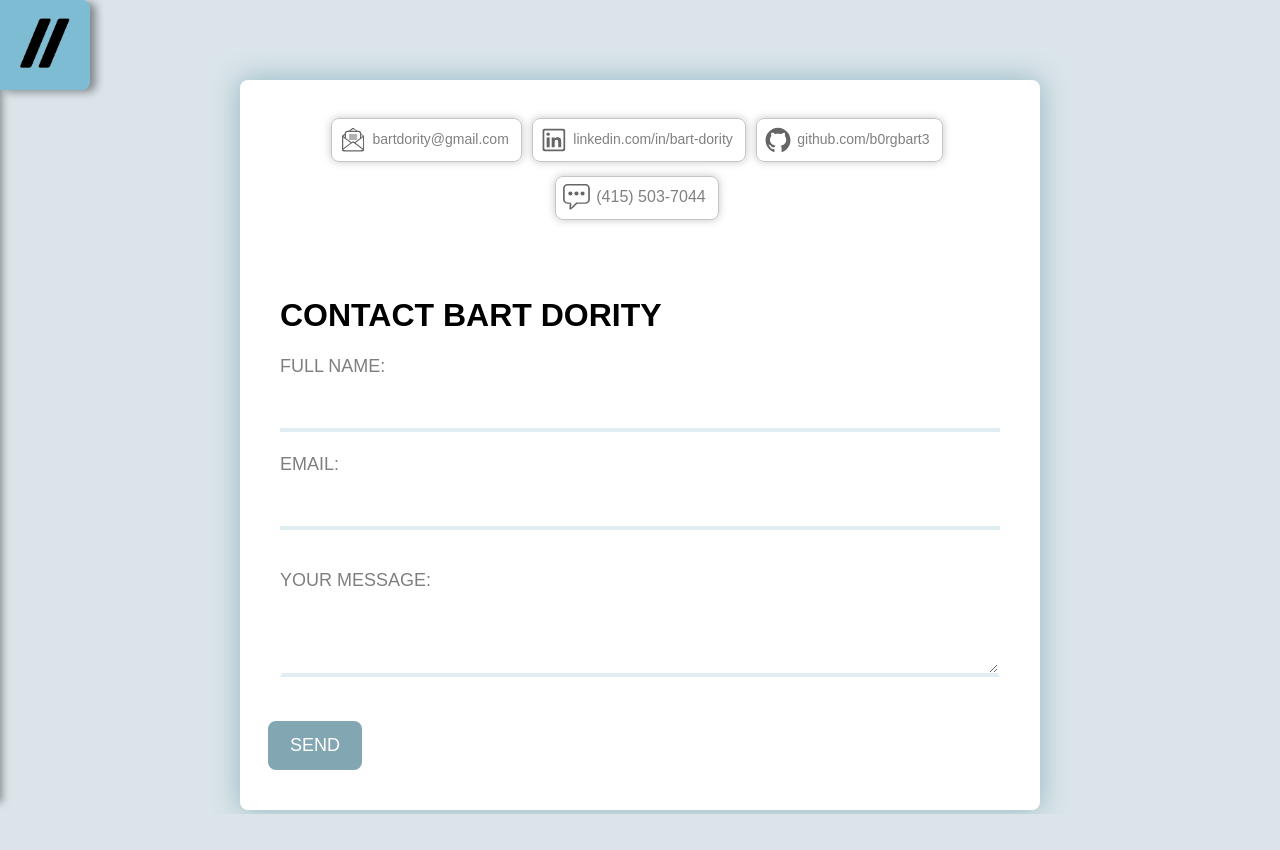
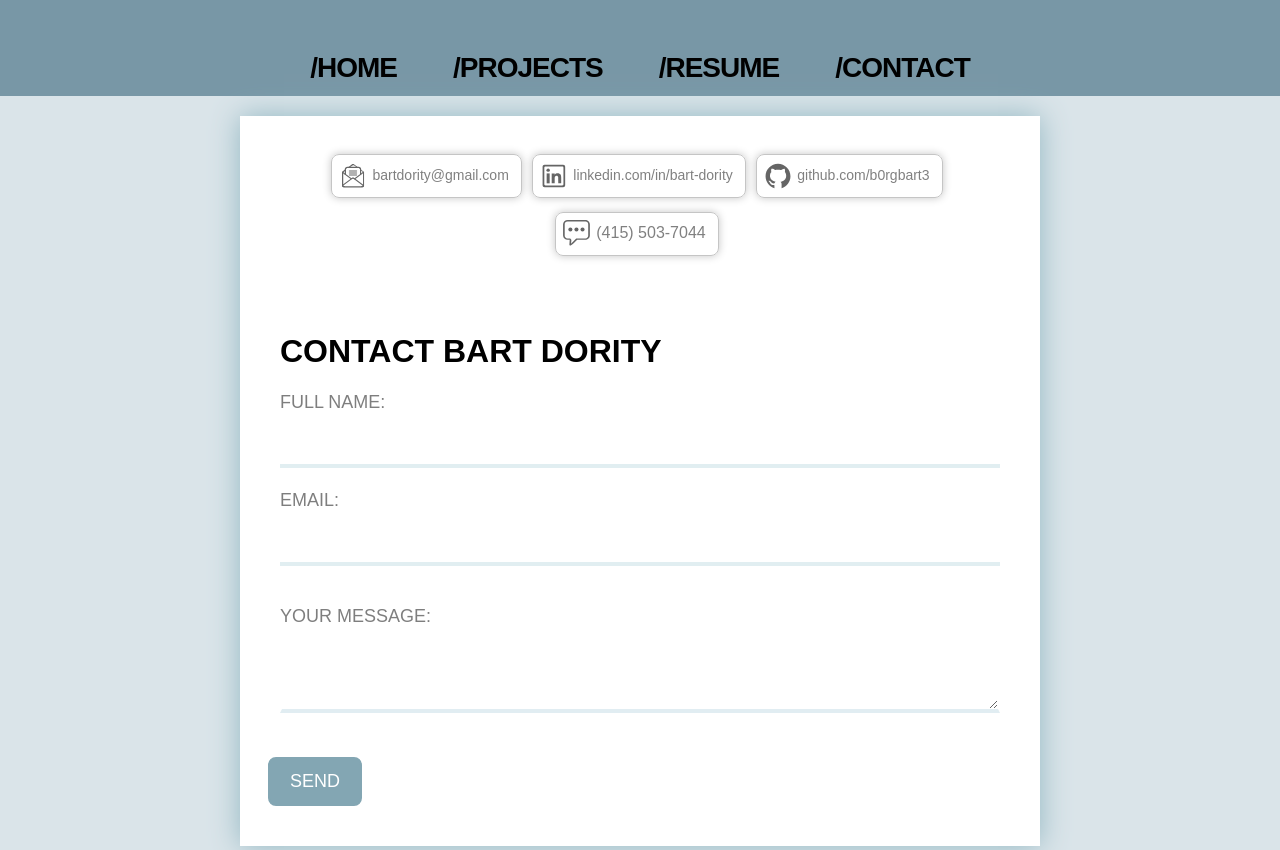
Before and after one commit to b0rgbart3/portfolio4, a React (Create React App) app in the folder client/: page /contact in a window 1280 px wide. Before the commit the page ends 814 px from the top, so only its background shows below. Built offline with nearby package versions, Linux system fonts and the light colour scheme; a web font is replaced by a local one.

Commit message:
adding desktop menu and hiding mobile menu

```diff
--- a/client/src/App.js
+++ b/client/src/App.js
@@ -3,6 +3,7 @@ import { BrowserRouter as Router, Route, Switch } from "react-router-dom";
 import "./App.css";
 import { PortfolioProvider } from "./utils/GlobalState";
 import Menu from "./components/Menu"
+import DesktopMenu from "./components/DesktopMenu"
 import Main from "./pages/Main"
 import Projects from "./pages/Projects"
 import Resume from "./pages/Resume"
@@ -16,8 +17,7 @@ function App() {
     <Router>
      <div className="App group">
         <PortfolioProvider>
-
-
+          <DesktopMenu/>
           <Switch>
             <Route exact path="/" component={Main} />
             <Route exact path="/projects" component={Projects} />
@@ -25,7 +25,6 @@ function App() {
             <Route exact path="/contact" component={Contact} />
             <Route component={NoMatch} />
           </Switch>
-
           <Menu/>
         </PortfolioProvider>
       </div>
--- /dev/null
+++ b/client/src/components/DesktopMenu.css
@@ -0,0 +1,59 @@
+
+
+.desktopMenu {
+    margin-bottom:0px;
+
+}
+
+.dmenuList {
+    list-style:none;
+    text-align:left;
+    font-family: futura-pt, sans-serif;
+    font-size:28px;
+    line-height:2em;
+    font-weight: 600;
+    letter-spacing:-1px;
+    padding:0;
+    margin:0;
+    padding-top:0px;
+    cursor: pointer;
+    user-select: none;
+    text-align: center;
+    background-color:#7897a6;
+}
+
+.dmenuList li {
+    padding-left:1em;
+    padding-right:1em;
+    padding-top:40px;
+    cursor: pointer;
+    user-select: none;
+    display:inline-block;
+}
+.dmenuList li:hover {
+
+    cursor: pointer;
+    user-select: none;
+}
+
+.dmenuList li:active {
+color:white;
+    cursor: pointer;
+    user-select: none;
+}
+
+.dmenuList li:focus {
+    cursor: pointer;
+    user-select: none;
+}
+
+.dmenuList li:visited {
+    cursor: pointer;
+    user-select: none;
+}
+
+@media only screen and (max-width:740px) {
+    .desktopMenu {
+        display:none;
+    }
+}
--- /dev/null
+++ b/client/src/components/DesktopMenu.js
@@ -0,0 +1,28 @@
+import React from "react";
+import { Link } from "react-router-dom"; // ,useLocation
+import "./DesktopMenu.css";
+
+function DesktopMenu() {
+  //const [state, dispatch] = usePortfolioContext();
+
+  return (
+    <div className="desktopMenu">
+      <ul className="dmenuList">
+        <Link to="/">
+          <li>/HOME</li>
+        </Link>
+        <Link to="/projects">
+          <li>/PROJECTS</li>
+        </Link>
+        <Link to="/resume">
+          <li>/RESUME</li>
+        </Link>
+        <Link to="/contact">
+          <li>/CONTACT</li>
+        </Link>
+      </ul>
+    </div>
+  );
+}
+
+export default DesktopMenu;
--- a/client/src/components/Menu.css
+++ b/client/src/components/Menu.css
@@ -6,7 +6,7 @@
     height:100vh;
     box-sizing: border-box;
     display:inline-block;
-    transition: all .3s;
+    transition: all .5s;
     top:0;
     left:0;
 }
@@ -135,3 +135,9 @@ color:black;
 /* font-family: futura-pt-bold, sans-serif;
 font-weight: 700;
 font-style: italic; */
+
+@media only screen and (min-width:740px) {
+    .MenuPanel {
+        display:none;
+    }
+}
--- a/client/src/components/ProjectBox.js
+++ b/client/src/components/ProjectBox.js
@@ -168,10 +168,10 @@ function ProjectBox(props) {
 
         <div className="projectTitle">{props.project.title}</div>
         <div className="projectDescription">{props.project.description}</div>
-        <p class="techLabel">Technology Stack:</p>
+        <p className="techLabel">Technology Stack:</p>
         <div className="projectTech">
           {props.project.tech.map((tech, techIndex) => (
-            <div className="techIcon">
+            <div className="techIcon" key={techIndex}>
               <img
                 className="techShieldIcon"
                 src={require("../images/shields/" +
--- a/client/src/pages/Contact.css
+++ b/client/src/pages/Contact.css
@@ -3,6 +3,9 @@
     display:inline-block;
     box-sizing: border-box;
     width:100%;
+    margin:0;
+    padding:0;
+    margin-top:20px;
 }
 form {
     padding:0;
@@ -11,8 +14,7 @@ form {
     width:100%;
     background-color: white;
     margin:auto;
-    border-radius:8px;
-    margin-top:80px;
+    margin-top:0px;
     color:black;
     text-align:left;
     z-index: 0;
@@ -21,13 +23,10 @@ form {
     padding:0;
     overflow: hidden;
     box-shadow:0 0 28px rgb(146, 183, 194);
-
-}
-
-.contactForm {
     font-family: futura-pt, sans-serif;
     font-weight: 400;
     font-style: normal;
+
 }
 
 .myLabel {
@@ -251,9 +250,21 @@ textarea:focus {
         width:80%;
         max-width:800px;
         margin:auto;
-        border-radius:8px;
-        margin-top:80px;
+
+        margin-top:0px;
         text-align:left;
     }
 
 }
+
+
+@media only screen and (max-width:740px) {
+    .Contact  {
+        margin-top:0px;
+        padding-top:0;
+    }
+    .contactForm {
+        padding-top:120px;
+        margin-top:0;
+    }
+  }
--- a/client/src/pages/Contact.js
+++ b/client/src/pages/Contact.js
@@ -61,13 +61,9 @@ function Contact() {
     }
   }
   return (
-
 <div className="Contact group">
-
         <form className="contactForm" onSubmit={handleOnSubmit}>
-
-
-        <div class="contactButtons">
+ <div class="contactButtons">
         <a href="mailto:bartdority@gmail.com" className="resumeLink">
           <div className="emailLinker">
             <img src={emailIcon} alt='email_icon' />bartdority@gmail.com
--- a/client/src/pages/Main.css
+++ b/client/src/pages/Main.css
@@ -9,6 +9,7 @@
     display:block;
     padding-left:4%;
     padding-right:4%;
+    padding-top:0;
     background-color:white;
     padding-bottom:0;
     box-shadow:0 0 28px rgb(146, 183, 194);
--- a/client/src/pages/Projects.css
+++ b/client/src/pages/Projects.css
@@ -7,6 +7,8 @@
     text-align:center;
     padding:0;
     padding-bottom:300px;
+    padding-top:0;
+    margin-top:20px;
 
 }
 
@@ -16,7 +18,7 @@
     font-weight: 500;
     font-style: normal;
     text-align:left;
-    margin-top:120px;
+    margin-top:0px;
     margin-left:0px;
     line-height:1em;
     margin-left:40px;
@@ -37,3 +39,10 @@
     }
 
   }
+
+
+@media only screen and (max-width:740px) {
+  .Projects  {
+      margin-top:120px;
+  }
+}
--- a/client/src/pages/Resume.css
+++ b/client/src/pages/Resume.css
@@ -7,6 +7,7 @@
 .resumeBox {
     background-color:rgb(248,248,248);
     padding:20px;
+
     width:100%;
     color:black;
     margin:auto;
@@ -19,9 +20,12 @@
     box-shadow:0 0 28px rgb(146, 183, 194);
     padding-bottom:80px;
     margin-bottom:180px;
+    margin-top:0;
+
     display:inline-block;
     box-sizing: border-box;
     max-width:1200px;
+    padding-top:0;
 }
 
 .clientList {
--- a/client/src/pages/Resume.js
+++ b/client/src/pages/Resume.js
@@ -33,8 +33,8 @@ function Resume() {
         target="_blank"
         rel="noopener noreferrer"
       >
-        <div class="googleLink">
-          <div class="googleDocIcon">
+        <div className="googleLink">
+          <div className="googleDocIcon">
             <img src={googleDocIcon} alt='google_doc_version' />
           </div>
           Google Doc
@@ -46,7 +46,7 @@ function Resume() {
       <h2>
         <span className="nobr">Software Engineer</span>
       </h2>
-      <div class="contactButtons">
+      <div className="contactButtons">
         <a href="mailto:bartdority@gmail.com" className="resumeLink">
           <div className="emailLinker">
             <img src={emailIcon} alt='email_icon' />bartdority@gmail.com
```
Also changed, not shown: client/src/components/Menu.js (line endings or trailing spaces).
